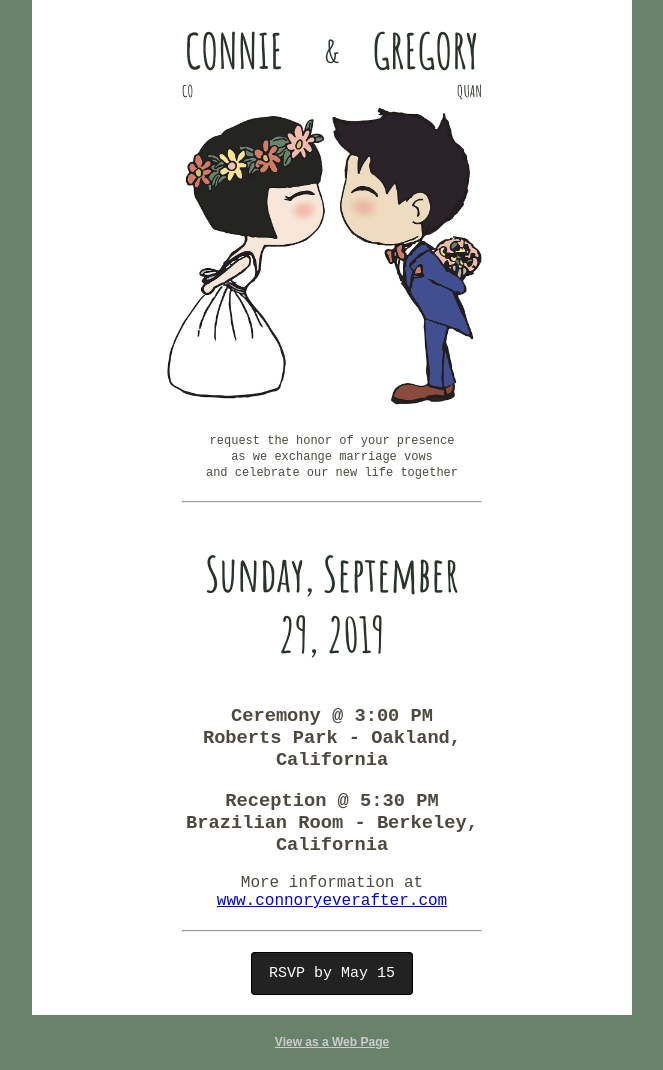
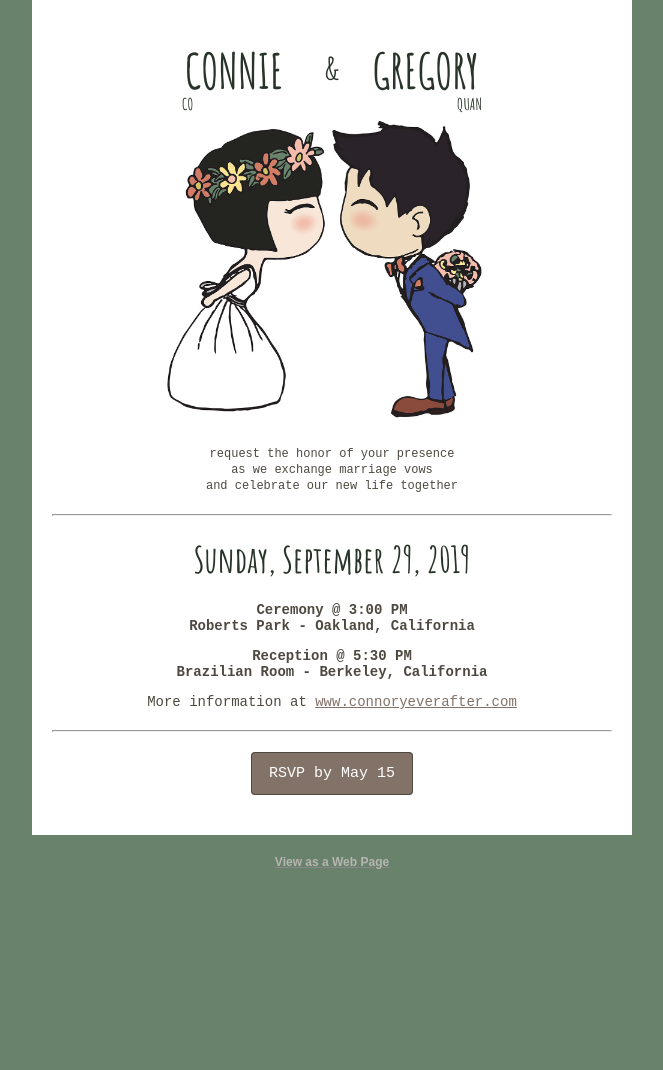
Before and after one commit to gjquan/connory-invite, a website: page src/email.html in a window 1280 px wide. Shown: the whole page, without its empty margins (308-971 px from the left). After the commit the page ends 890 px from the top, so only its background shows below. Drawn offline with Linux system fonts and the light colour scheme.

Commit message:
layout body section and button

```diff
--- a/src/email.html
+++ b/src/email.html
@@ -146,14 +146,18 @@
 
 	    /* What it does: Hover styles for buttons */
 	    .button-td,
-	    .button-a {
+	    .button-a,
+        a {
 	        transition: all 100ms ease-in;
 	    }
 	    .button-td-primary:hover,
 	    .button-a-primary:hover {
-	        background: #555555 !important;
-	        border-color: #555555 !important;
+	        background: #3e4e40 !important;
+	        border-color: #3e4e40 !important;
 	    }
+        .card-link:hover {
+            color: #3e4e40 !important;
+        }
 
 	    /* Media Queries */
 	    @media screen and (max-width: 600px) {
@@ -163,7 +167,9 @@
 	            font-size: 17px !important;
 	        }
 
-            .subtitle br { display: none; }
+            .subtitle br {
+                display: none !important;
+            }
 	    }
     </style>
     <!-- Progressive Enhancements : END -->
@@ -212,12 +218,12 @@
 	        <table align="center" role="presentation" cellspacing="0" cellpadding="0" border="0" width="100%" style="margin: auto;">
 		        <!-- Email Header : BEGIN -->
                 <tr>
-                    <td style="background-color: #ffffff; text-transform: uppercase; font-family: 'Amatic SC', cursive; color: #283429; padding: 0 150px; padding-top: 20px;">
+                    <td style="background-color: #ffffff; text-transform: uppercase; font-family: 'Amatic SC', cursive; color: #283429; padding: 0 150px; padding-top: 40px;">
                         <table align="center" role="presentation" cellspacing="0" cellpadding="0" border="0" width="100%">
-                            <tr>
-                                <td style="text-align: left; padding-left: 3px;"><h1 style="font-size: 48px; margin: 0;">Connie</h1></td>
-                                <td valign="middle" style="text-align: center; font-size: 32px;" width="50">&amp;</td>
-                                <td style="text-align: right; padding-right: 3px;"><h1 style="font-size: 48px; margin: 0;">Gregory</h1></td>
+                            <tr height="48">
+                                <td style="text-align: left; padding-left: 3px;"><h1 style="font-size: 48px; margin: 0; height: 54px;">Connie</h1></td>
+                                <td valign="middle" style="text-align: center; font-size: 32px; height: 54px;" width="50">&amp;</td>
+                                <td style="text-align: right; padding-right: 3px;"><h1 style="font-size: 48px; margin: 0; height: 54px;">Gregory</h1></td>
                             </tr>
                             <tr>
                                 <td style="text-align: left; font-size: 16px;">Co</td>
@@ -247,22 +253,22 @@
                                 </td>
                             </tr>
                             <tr>
-                                <td style="padding: 0 150px; text-align: center;">
+                                <td style="padding: 0 20px; text-align: center;">
                                     <hr style="margin: 20px 0;"/>
-                                    <h2 style="font-size: 48px; font-family: 'Amatic SC', cursive; color: #283429;">Sunday, September 29, 2019</h2>
-                                    <h3 style="font-family: 'Andale Mono', 'Courier New', Courier, monospace; color: #4d4940;">Ceremony @ 3:00 PM<br>Roberts Park<span class="hyphen"> - </span>Oakland, California</h3>
-                                    <h3 style="font-family: 'Andale Mono', 'Courier New', Courier, monospace; color: #4d4940;">Reception @ 5:30 PM<br>Brazilian Room<span class="hyphen"> - </span>Berkeley, California</h3>
-                                    <p style="margin: 0; font-family: 'Andale Mono', 'Courier New', Courier, monospace; color: #4d4940;">More information at <a style="text-decoration: underline;" href="http://www.connoryeverafter.com">www.connoryeverafter.com</a></p>
+                                    <h2 style="font-size: 36px; font-family: 'Amatic SC', cursive; color: #283429; margin: 20px 0;">Sunday, September 29, 2019</h2>
+                                    <h3 style="font-family: 'Andale Mono', 'Courier New', Courier, monospace; font-size: 14px; color: #4d4940;">Ceremony @ 3:00 PM<br>Roberts Park<span class="hyphen"> - </span>Oakland, California</h3>
+                                    <h3 style="font-family: 'Andale Mono', 'Courier New', Courier, monospace; font-size: 14px; color: #4d4940;">Reception @ 5:30 PM<br>Brazilian Room<span class="hyphen"> - </span>Berkeley, California</h3>
+                                    <p style="margin: 0; font-family: 'Andale Mono', 'Courier New', Courier, monospace; font-size: 14px; color: #4d4940;">More information at <a class="card-link" style="text-decoration: underline; color: #827268;" href="http://www.connoryeverafter.com">www.connoryeverafter.com</a></p>
                                     <hr style="margin: 20px 0;"/>
                                 </td>
                             </tr>
                             <tr>
-                                <td style="padding: 0 20px 20px;">
+                                <td style="padding: 0 20px 40px;">
                                     <!-- Button : BEGIN -->
                                     <table align="center" role="presentation" cellspacing="0" cellpadding="0" border="0" style="margin: auto;">
                                         <tr>
-                                            <td class="button-td button-td-primary" style="border-radius: 4px; background: #222222;">
-											     <a class="button-a button-a-primary" href="https://google.com/" style="background: #222222; border: 1px solid #000000; font-family: 'Andale Mono', 'Courier New', Courier, monospace; font-size: 15px; line-height: 15px; text-decoration: none; padding: 13px 17px; color: #ffffff; display: block; border-radius: 4px;">RSVP by May 15</a>
+                                            <td class="button-td button-td-primary" style="border-radius: 4px; background: #827268;">
+											     <a class="button-a button-a-primary" href="https://google.com/" style="background: #827268; border: 1px solid #4d4940; font-family: 'Andale Mono', 'Courier New', Courier, monospace; font-size: 15px; line-height: 15px; text-decoration: none; padding: 13px 17px; color: #ffffff; display: block; border-radius: 4px;">RSVP by May 15</a>
 											</td>
                                         </tr>
                                     </table>
@@ -280,7 +286,7 @@
 	        <table align="center" role="presentation" cellspacing="0" cellpadding="0" border="0" width="100%" style="margin: auto;">
                 <tr>
                     <td style="padding: 20px; font-family: sans-serif; font-size: 12px; line-height: 15px; text-align: center; color: #888888;">
-                        <webversion style="color: #cccccc; text-decoration: underline; font-weight: bold;">View as a Web Page</webversion>
+                        <webversion style="text-decoration: underline; font-weight: bold;"><a style="color: #b7b6b2;" href="">View as a Web Page</a></webversion>
                     </td>
                 </tr>
             </table>
```
